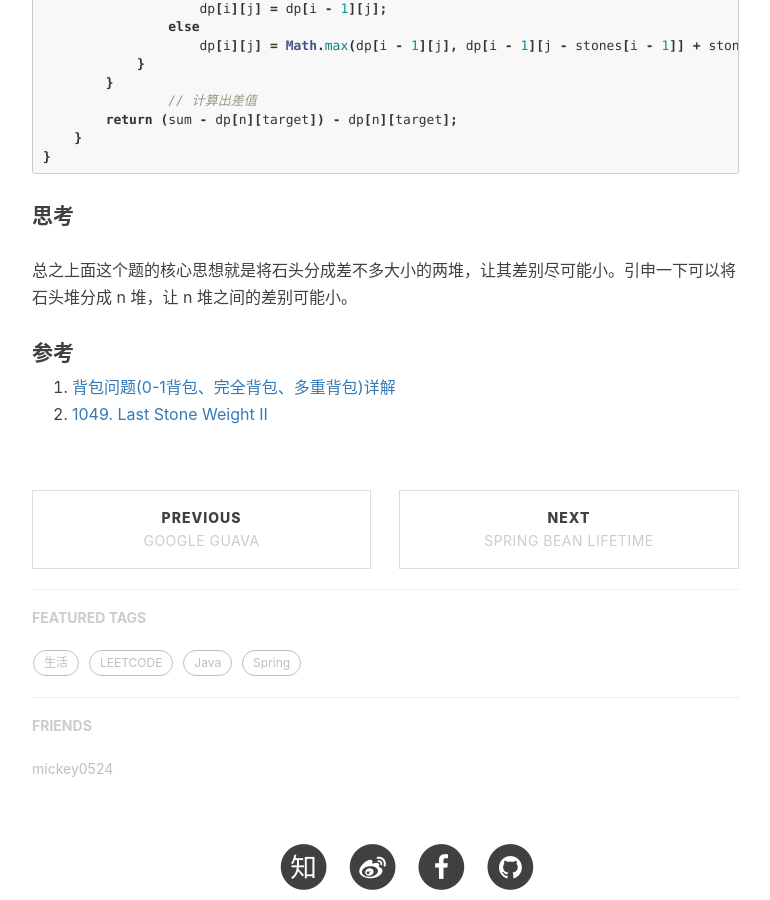
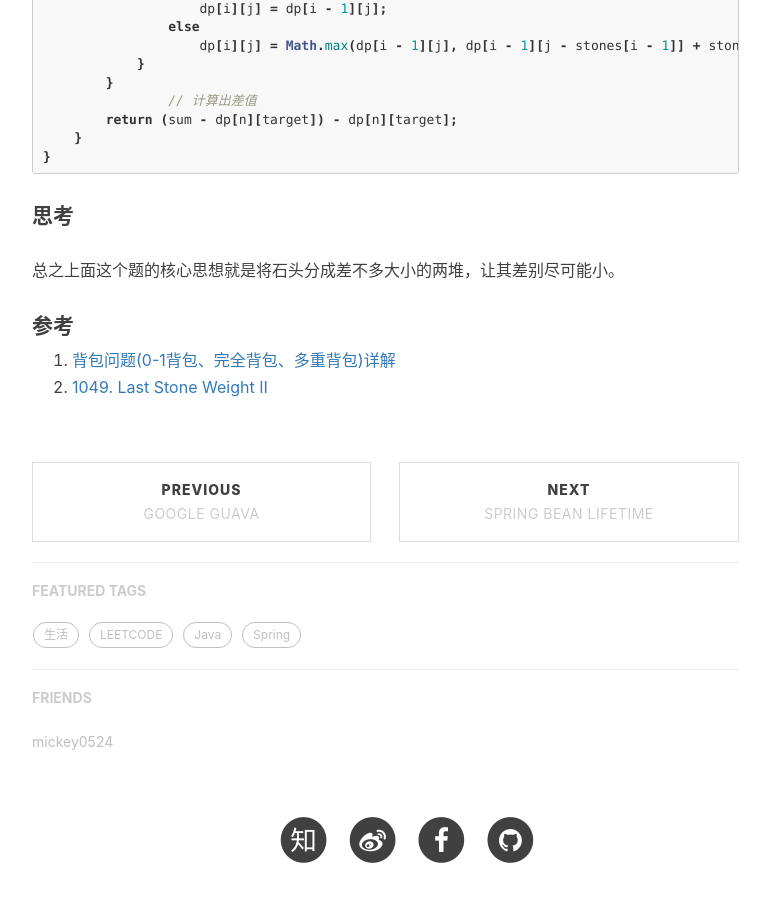
Before and after one commit to shihunyewu/shihunyewu.github.io, a Jekyll site: the page built from _posts/2019-05-19-knapsack-problem.md, in a window 1280 px wide and 900 px high, scrolled down 2446 px. Shown: the whole window, without its empty margins (233-1003 px from the left). Built offline with Jekyll 4.4.1, drawn with Linux system fonts in a browser that asks for light colours; nearby versions of some CDN libraries; comment, search, counter and statistics services are not loaded.

Commit message:
背包问题并不适合解将集合划分成 k 个子集这种问题

````diff
--- a/_posts/2019-05-19-knapsack-problem.md
+++ b/_posts/2019-05-19-knapsack-problem.md
@@ -92,7 +92,7 @@ class Solution {
 }
 ```
 #### 思考
-总之上面这个题的核心思想就是将石头分成差不多大小的两堆，让其差别尽可能小。引申一下可以将石头堆分成 n 堆，让 n 堆之间的差别可能小。
+总之上面这个题的核心思想就是将石头分成差不多大小的两堆，让其差别尽可能小。
 
 #### 参考
 1. [背包问题(0-1背包、完全背包、多重背包)详解](https://blog.csdn.net/huanghaocs/article/details/77920358)
````
